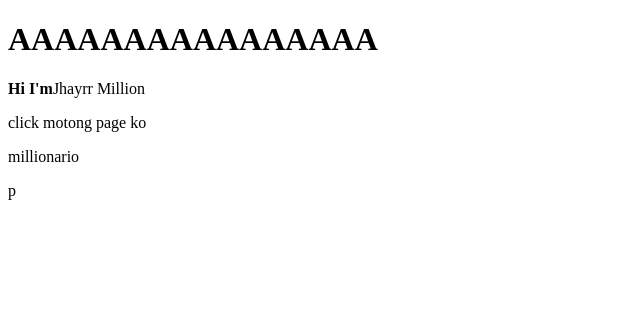
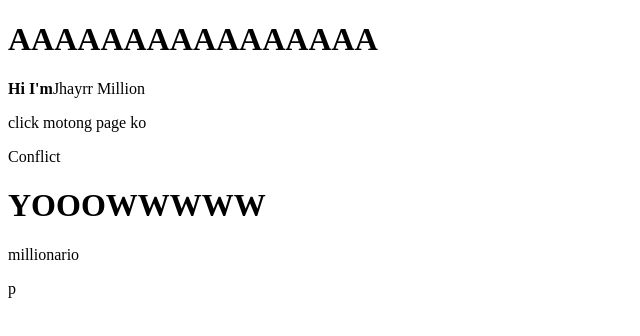
Before and after one commit to jhayrrmillion/junior, a plain HTML site: page index.html in a window 1280 px wide. Shown: the whole page, without its empty margins (0-640 px from the left). Drawn offline with Linux system fonts and the light colour scheme.

Commit message:
Conflict

```diff
--- a/index.html
+++ b/index.html
@@ -10,7 +10,8 @@
     <p><b>Hi I'm</b>Jhayrr Million</p>
     <p>click motong page ko</p>
 
-
+    Conflict
+    <h1>YOOOWWWWW</h1>
 
     <p>millionario</p>
 </body>p
```
